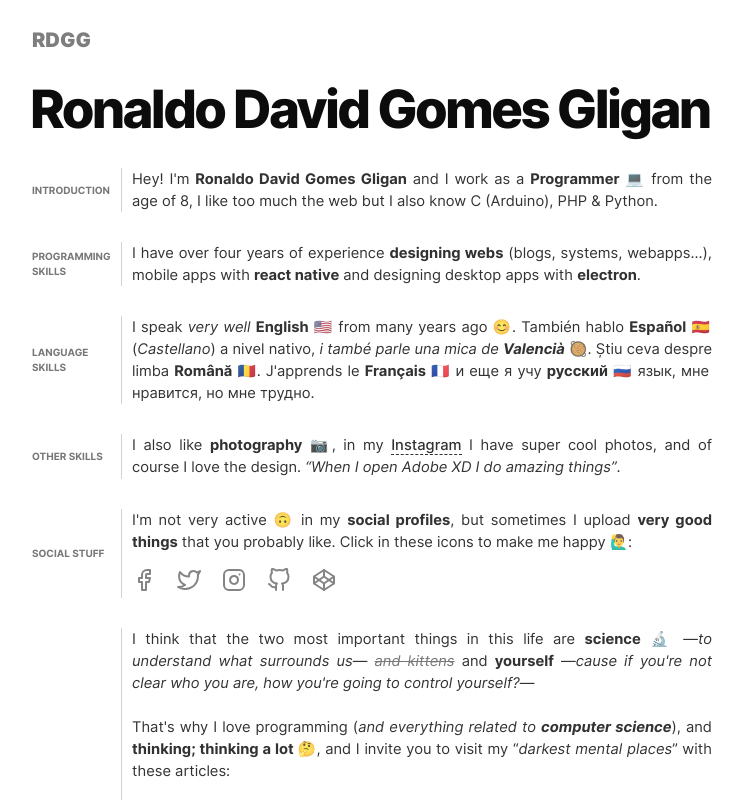
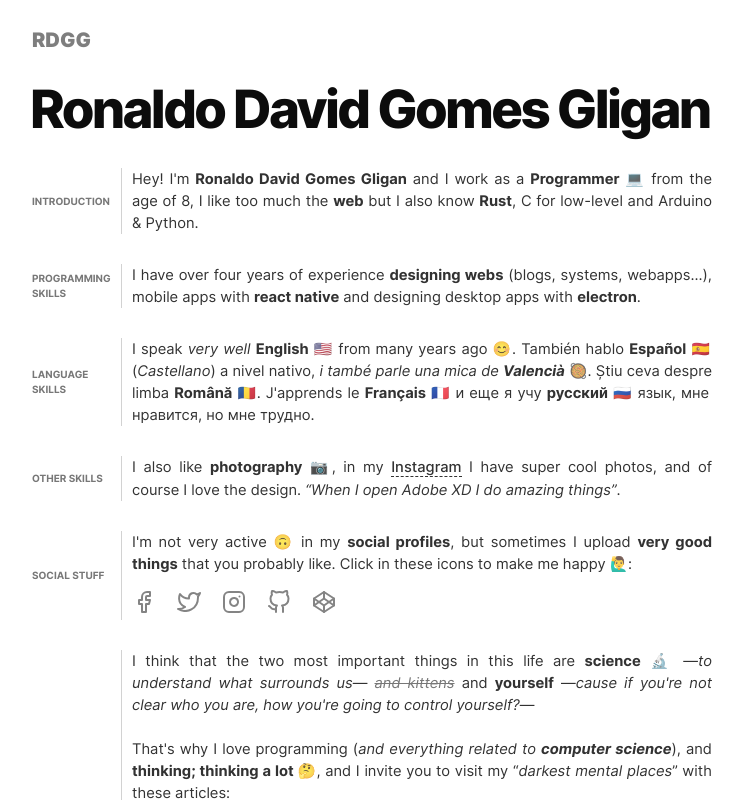
Before and after one commit to gliganinfo/gligan-react, a React (Create React App) app: page / in a window 1280 px wide. Shown: the top 800 px of the page, without its empty margins (268-1011 px from the left). Built offline with nearby package versions, Linux system fonts and the light colour scheme; no server answers; grey boxes are pictures that could not be loaded.

Commit message:
Update App.js

```diff
--- a/src/App.js
+++ b/src/App.js
@@ -29,7 +29,7 @@ class App extends Component {
           <div><h1>Ronaldo David Gomes Gligan</h1></div>
           <p className="left-indicator">
             <h2 className="txt">Introduction</h2>
-            Hey! I'm <b>Ronaldo David Gomes Gligan</b> and I work as a <b>Programmer</b> 💻 from the age of 8, I like too much the web but I also know C (Arduino), PHP & Python.
+            Hey! I'm <b>Ronaldo David Gomes Gligan</b> and I work as a <b>Programmer</b> 💻 from the age of 8, I like too much the <b>web</b> but I also know <b>Rust</b>, C for low-level and Arduino & Python.
           </p>
           <p className="left-indicator">
             <h2 className="txt">Programming Skills</h2>
```
